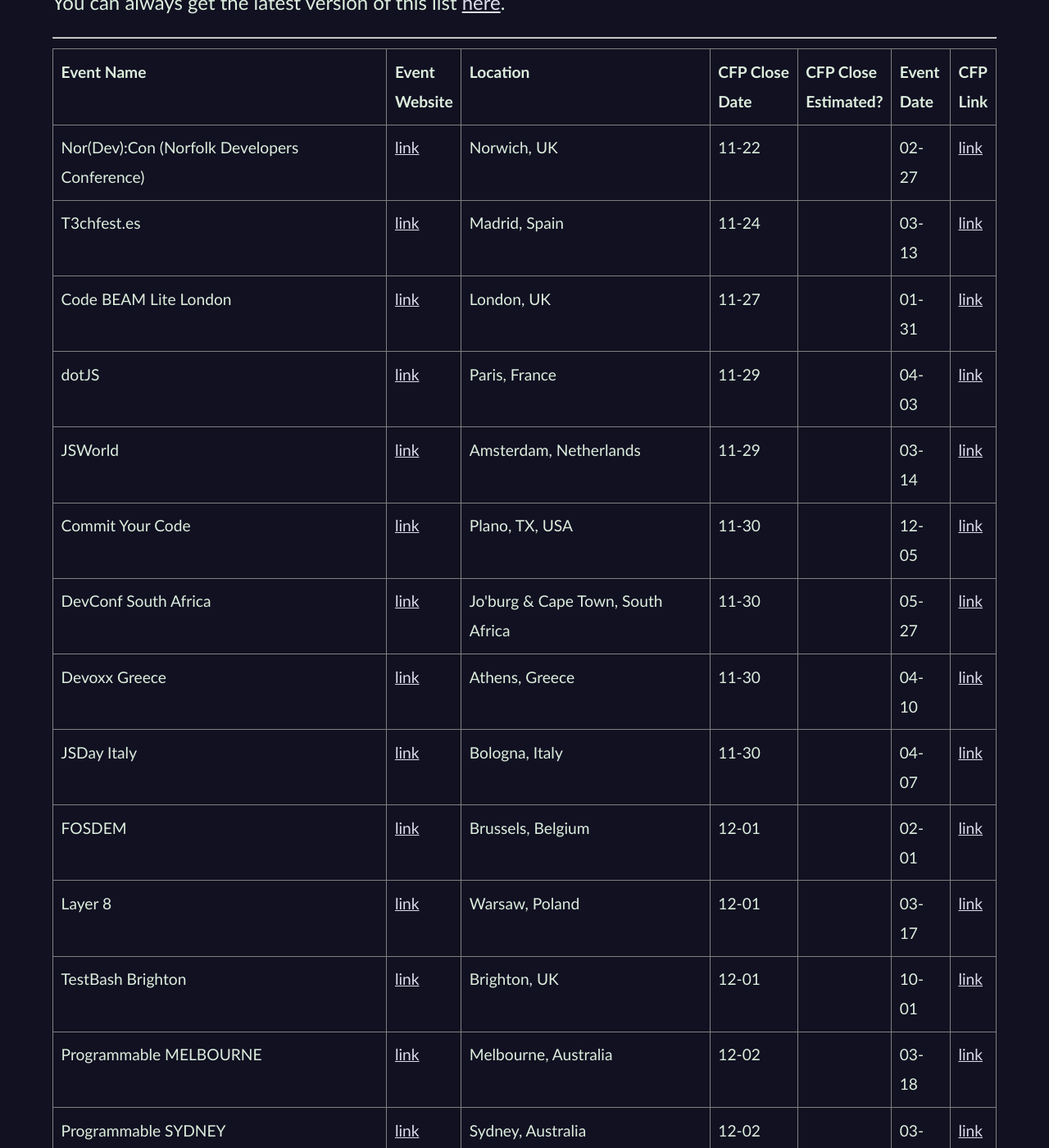
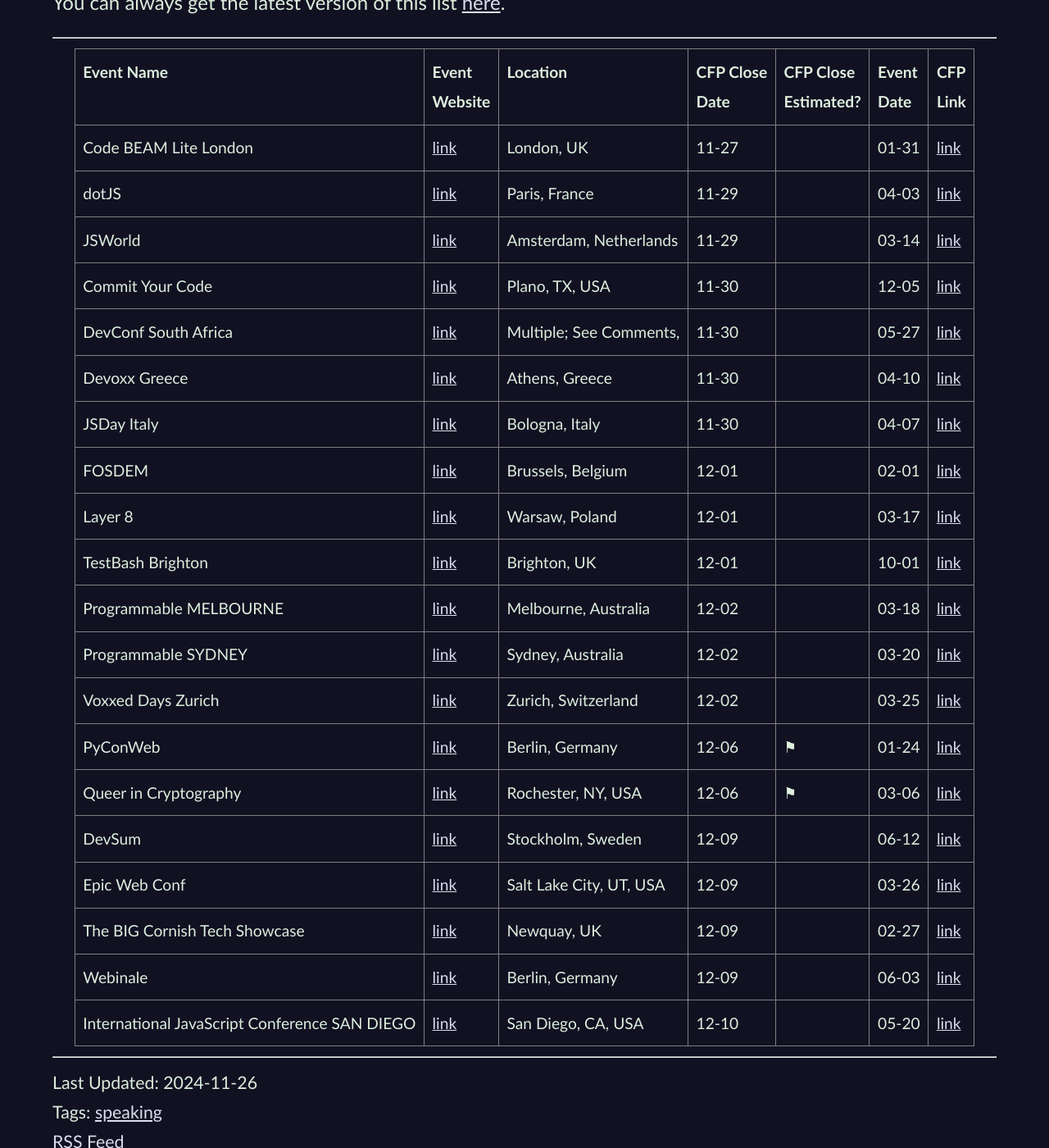
Before and after one commit to CodosaurusLLC/CodosaurusLLC.github.io, a Jekyll site: the page built from _posts/2024-11-26-cfp-list-updated-2024-11-26.md, in a window 1280 px wide and 1400 px high, scrolled down 975 px. Shown: the whole window at 82% size. Built offline with Jekyll 4.4.1, drawn with Linux system fonts in a browser that asks for light colours; comment, search, counter and statistics services are not loaded; some of the changed text lies outside the part shown.

Commit message:
update cfp list

```diff
--- a/_includes/cfp-list-blurb.md
+++ b/_includes/cfp-list-blurb.md
@@ -1,5 +1,5 @@
 <center>
-LAST UPDATED: 2024-11-19<br>
+LAST UPDATED: 2024-11-26<br>
 </center>
 
 This is a list of CfPs
--- a/_includes/cfps-ending-soon.html
+++ b/_includes/cfps-ending-soon.html
@@ -1,11 +1,10 @@
-<table><tr><th>Event Name</th><th>Event<br>Website</th><th>Location</th><th>CFP Close<br>Date</th><th>CFP Close<br>Estimated?</th><th>Event<br>Date</th><th>CFP<br>Link</th></tr>
-  <tr><td>Nor(Dev):Con (Norfolk Developers Conference)</td><td><a href="https://nordevcon.com/" target="_blank">link</a></td><td>Norwich, UK</td><td>11-22</td><td></td><td>02-27</td><td><a href="https://nor.dev/cfp" target="_blank">link</a></td></tr>
-  <tr><td>T3chfest.es</td><td><a href="https://t3chfest.es/en" target="_blank">link</a></td><td>Madrid, Spain</td><td>11-24</td><td></td><td>03-13</td><td><a href="https://t3chfest.es/2025/en/call-for-talks" target="_blank">link</a></td></tr>
+<table>
+  <tr><th>Event Name</th><th>Event<br>Website</th><th>Location</th><th>CFP Close<br>Date</th><th>CFP Close<br>Estimated?</th><th>Event<br>Date</th><th>CFP<br>Link</th></tr>
   <tr><td>Code BEAM Lite London</td><td><a href="https://codebeamlondon.com/" target="_blank">link</a></td><td>London, UK</td><td>11-27</td><td></td><td>01-31</td><td><a href="https://forms.gle/i1oojBs1hrJKwNwe7" target="_blank">link</a></td></tr>
   <tr><td>dotJS</td><td><a href="https://dotjs.io/" target="_blank">link</a></td><td>Paris, France</td><td>11-29</td><td></td><td>04-03</td><td><a href="https://www.dotjs.io/speak" target="_blank">link</a></td></tr>
   <tr><td>JSWorld</td><td><a href="https://jsworldconference.com/" target="_blank">link</a></td><td>Amsterdam, Netherlands</td><td>11-29</td><td></td><td>03-14</td><td><a href="https://jsworldconference.com/call-for-speakers" target="_blank">link</a></td></tr>
   <tr><td>Commit Your Code</td><td><a href="https://www.commityourcode.com/" target="_blank">link</a></td><td>Plano, TX, USA</td><td>11-30</td><td></td><td>12-05</td><td><a href="https://sessionize.com/the-commit-your-code-conference" target="_blank">link</a></td></tr>
-  <tr><td>DevConf South Africa</td><td><a href="https://www.devconf.co.za/" target="_blank">link</a></td><td>Jo'burg &amp; Cape Town, South Africa</td><td>11-30</td><td></td><td>05-27</td><td><a href="https://sessionize.com/devconf-2025" target="_blank">link</a></td></tr>
+  <tr><td>DevConf South Africa</td><td><a href="https://www.devconf.co.za/" target="_blank">link</a></td><td>Multiple; See Comments, </td><td>11-30</td><td></td><td>05-27</td><td><a href="https://sessionize.com/devconf-2025" target="_blank">link</a></td></tr>
   <tr><td>Devoxx Greece</td><td><a href="https://devoxx.gr/" target="_blank">link</a></td><td>Athens, Greece</td><td>11-30</td><td></td><td>04-10</td><td><a href="https://dvgr25.cfp.dev/" target="_blank">link</a></td></tr>
   <tr><td>JSDay Italy</td><td><a href="https://jsday.it/" target="_blank">link</a></td><td>Bologna, Italy</td><td>11-30</td><td></td><td>04-07</td><td><a href="https://sessionize.com/jsday-2025" target="_blank">link</a></td></tr>
   <tr><td>FOSDEM</td><td><a href="https://fosdem.org/" target="_blank">link</a></td><td>Brussels, Belgium</td><td>12-01</td><td></td><td>02-01</td><td><a href="https://fosdem.org/2025/news/11-03-call-for-presentations/" target="_blank">link</a></td></tr>
@@ -13,4 +12,12 @@
   <tr><td>TestBash Brighton</td><td><a href="https://www.ministryoftesting.com/events/testbash-brighton-2025" target="_blank">link</a></td><td>Brighton, UK</td><td>12-01</td><td></td><td>10-01</td><td><a href="https://www.ministryoftesting.com/contribute" target="_blank">link</a></td></tr>
   <tr><td>Programmable MELBOURNE</td><td><a href="https://www.programmable.tech/" target="_blank">link</a></td><td>Melbourne, Australia</td><td>12-02</td><td></td><td>03-18</td><td><a href="https://sessionize.com/programmable-melbourne" target="_blank">link</a></td></tr>
   <tr><td>Programmable SYDNEY</td><td><a href="https://www.programmable.tech/" target="_blank">link</a></td><td>Sydney, Australia</td><td>12-02</td><td></td><td>03-20</td><td><a href="https://sessionize.com/programmable-sydney" target="_blank">link</a></td></tr>
-  <tr><td>Voxxed Days Zurich</td><td><a href="https://zurich.voxxeddays.com/" target="_blank">link</a></td><td>Zurich, Switzerland</td><td>12-02</td><td></td><td>03-25</td><td><a href="https://vdz25.cfp.dev/" target="_blank">link</a></td></tr></table>
+  <tr><td>Voxxed Days Zurich</td><td><a href="https://zurich.voxxeddays.com/" target="_blank">link</a></td><td>Zurich, Switzerland</td><td>12-02</td><td></td><td>03-25</td><td><a href="https://vdz25.cfp.dev/" target="_blank">link</a></td></tr>
+  <tr><td>PyConWeb</td><td><a href="https://pyconweb.com/" target="_blank">link</a></td><td>Berlin, Germany</td><td>12-06</td><td>⚑</td><td>01-24</td><td><a href="https://www.papercall.io/pyconweb2025" target="_blank">link</a></td></tr>
+  <tr><td>Queer in Cryptography</td><td><a href="https://cryptography.lgbt/" target="_blank">link</a></td><td>Rochester, NY, USA</td><td>12-06</td><td>⚑</td><td>03-06</td><td><a href="https://cryptography.lgbt/call-for-papers-and-presentations/" target="_blank">link</a></td></tr>
+  <tr><td>DevSum</td><td><a href="https://www.devsum.se/" target="_blank">link</a></td><td>Stockholm, Sweden</td><td>12-09</td><td></td><td>06-12</td><td><a href="https://www.devsum.se/call-for-paper" target="_blank">link</a></td></tr>
+  <tr><td>Epic Web Conf</td><td><a href="https://www.epicweb.dev/conf/" target="_blank">link</a></td><td>Salt Lake City, UT, USA</td><td>12-09</td><td></td><td>03-26</td><td><a href="https://sessionize.com/epicweb-conf-2025/" target="_blank">link</a></td></tr>
+  <tr><td>The BIG Cornish Tech Showcase</td><td><a href="https://cornwallfestivaloftech.co.uk/" target="_blank">link</a></td><td>Newquay, UK</td><td>12-09</td><td></td><td>02-27</td><td><a href="https://sessionize.com/the-big-cornish-tech-showcase-2025/" target="_blank">link</a></td></tr>
+  <tr><td>Webinale</td><td><a href="https://webinale.de/en/" target="_blank">link</a></td><td>Berlin, Germany</td><td>12-09</td><td></td><td>06-03</td><td><a href="https://callforpapers.sandsmedia.com/" target="_blank">link</a></td></tr>
+  <tr><td>International JavaScript Conference SAN DIEGO</td><td><a href="https://javascript-conference.com/san-diego/" target="_blank">link</a></td><td>San Diego, CA, USA</td><td>12-10</td><td></td><td>05-20</td><td><a href="https://javascript-conference.com/call-for-papers-sd/" target="_blank">link</a></td></tr>
+</table>
--- a/_posts/2024-11-19-cfp-list-updated-2024-11-19.md
+++ b/_posts/2024-11-26-cfp-list-updated-2024-11-26.md
@@ -1,12 +1,12 @@
 ---
 author: Dave Aronson
-date: 2024-11-19
+date: 2024-11-26
 layout: blog-post
-permalink: blog/cfp-list-updated-2024-11-19
+permalink: blog/cfp-list-updated-2024-11-26
 section: Blog
 tags: speaking
 style: cfp-list
-title: CfP List Updated 2024-11-19
+title: CfP List Updated 2024-11-26
 ---
 
 {% include cfp-list-blurb.md %}
```
